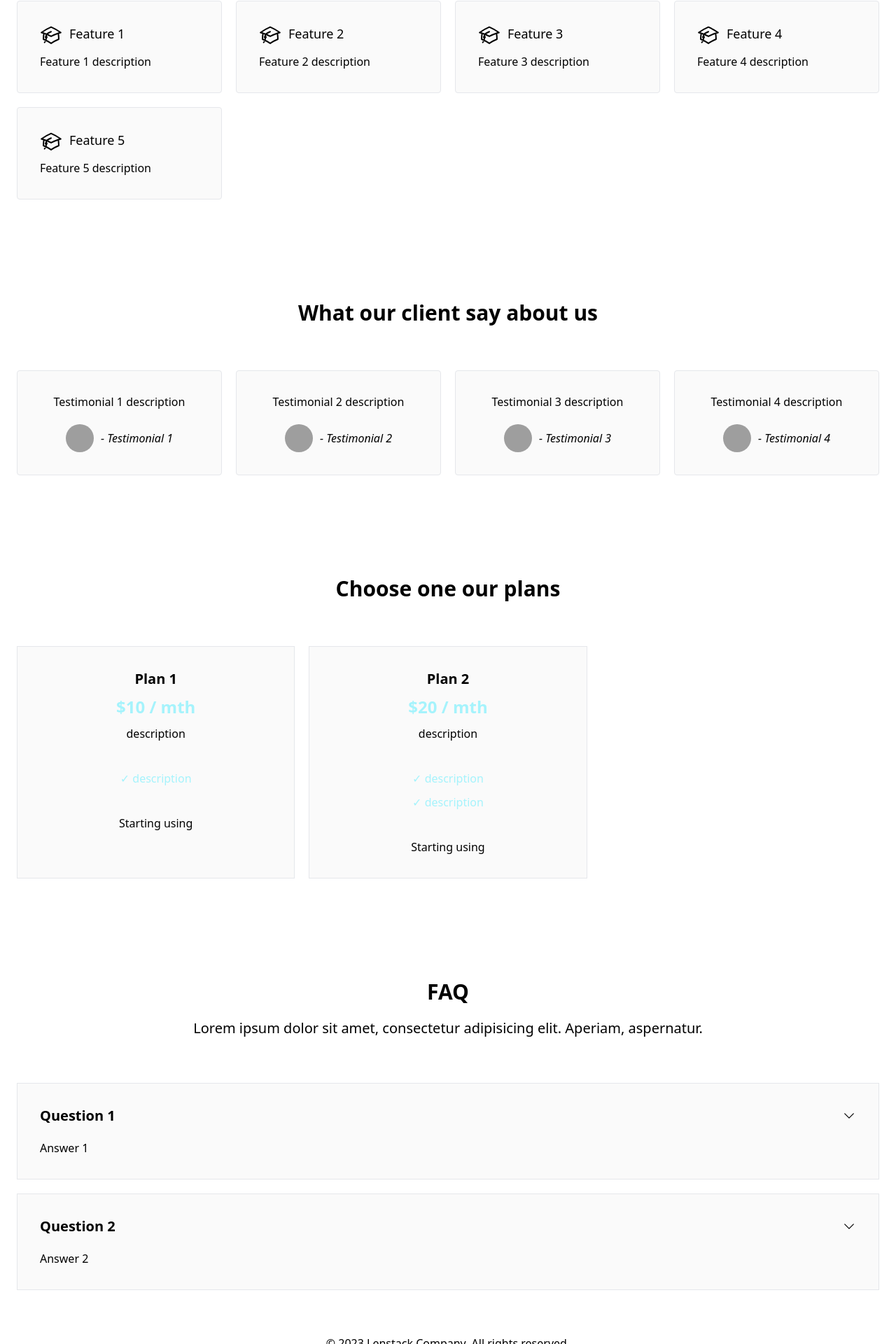
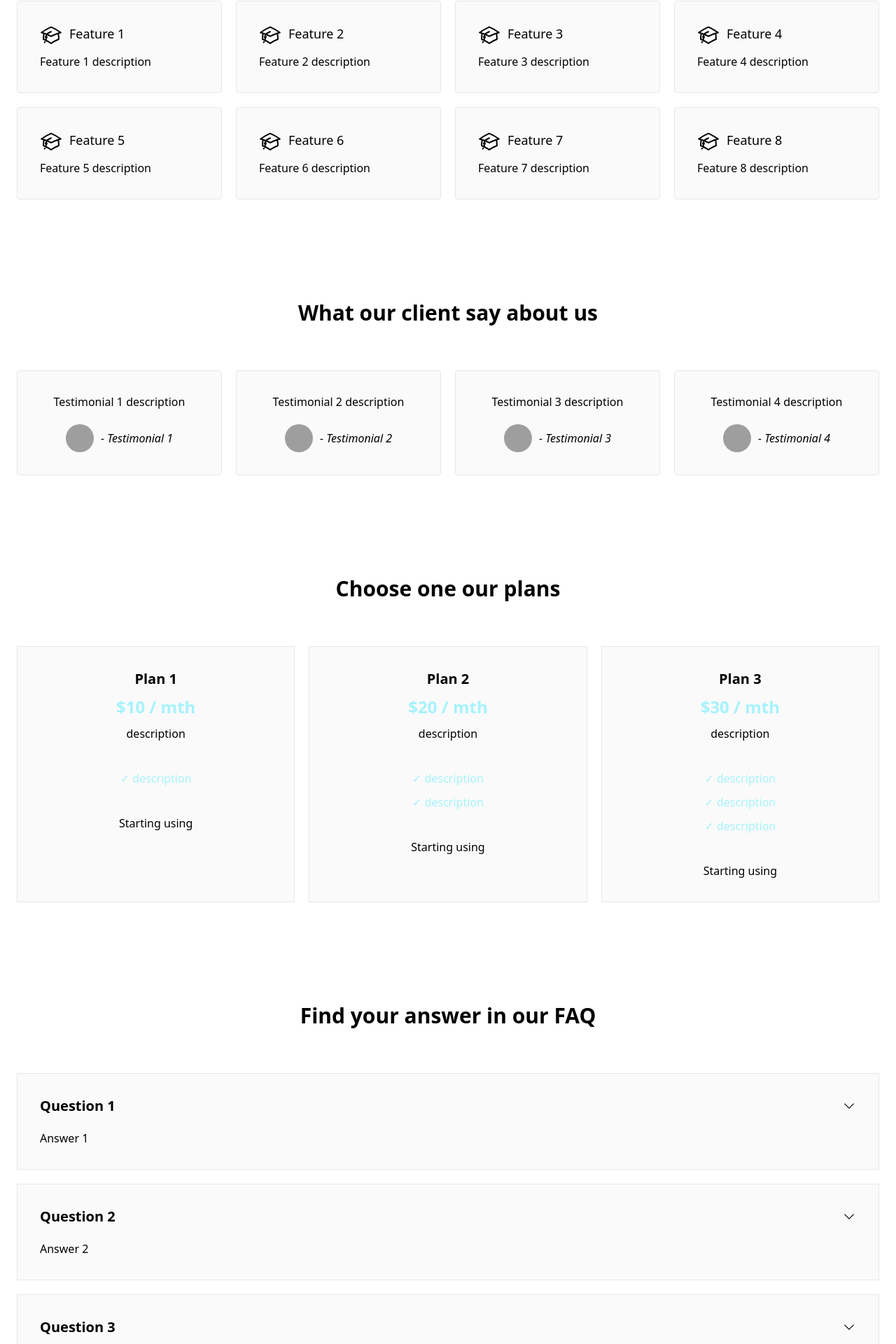
Before and after one commit to Lenstack/saas-dashboard-ui, a Next.js app: page / in a window 1280 px wide. Shown: the part 940-2860 px from the top of the page at 70% size. Built offline with nearby package versions, Linux system fonts and the light colour scheme; grey boxes are pictures that could not be loaded.

Commit message:
Update Styles And Fixtures Landing Page

```diff
--- a/src/fixtures/home.tsx
+++ b/src/fixtures/home.tsx
@@ -25,6 +25,21 @@ export const HOME_FEATURES = [
         icon: <AcademicCapIcon className="h-8 w-8"/>,
         title: 'Feature 5',
         description: 'Feature 5 description',
+    },
+    {
+        icon: <AcademicCapIcon className="h-8 w-8"/>,
+        title: 'Feature 6',
+        description: 'Feature 6 description',
+    },
+    {
+        icon: <AcademicCapIcon className="h-8 w-8"/>,
+        title: 'Feature 7',
+        description: 'Feature 7 description',
+    },
+    {
+        icon: <AcademicCapIcon className="h-8 w-8"/>,
+        title: 'Feature 8',
+        description: 'Feature 8 description',
     }
 ]
 
@@ -75,6 +90,22 @@ export const HOME_PLANS = [
             },
         ]
     },
+    {
+        name: 'Plan 3',
+        description: 'description',
+        price: 30,
+        features: [
+            {
+                description: 'description',
+            },
+            {
+                description: 'description',
+            },
+            {
+                description: 'description',
+            }
+        ]
+    }
 ]
 
 export const HOME_FAQS = [
@@ -85,5 +116,13 @@ export const HOME_FAQS = [
     {
         question: 'Question 2',
         answer: 'Answer 2',
+    },
+    {
+        question: 'Question 3',
+        answer: 'Answer 3',
+    },
+    {
+        question: 'Question 4',
+        answer: 'Answer 4',
     }
 ]
--- a/src/pages/index.tsx
+++ b/src/pages/index.tsx
@@ -142,9 +142,9 @@ export default function Home() {
                     </section>
                     <section id="faq">
                         <article className="space-y-5 text-center pb-16">
-                            <h3 className="text-3xl font-bold">FAQ</h3>
-                            <p className="text-xl">Lorem ipsum dolor sit amet, consectetur adipisicing elit. Aperiam,
-                                aspernatur.</p>
+                            <h3 className="text-3xl font-bold">
+                                Find your answer in our FAQ
+                            </h3>
                         </article>
                         <div className="space-y-5">
                             {
```
